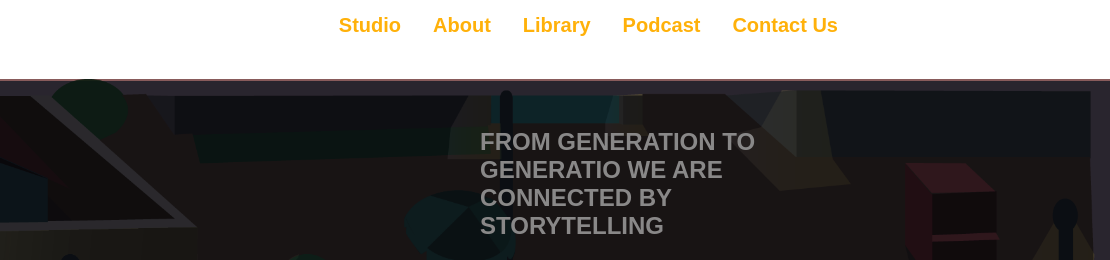
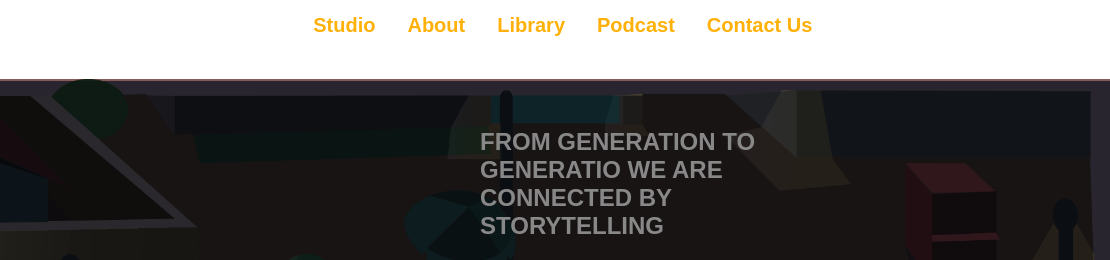
Before and after one commit to rithaven/TAJI-Studio, a plain HTML site: page index.html in a window 1280 px wide. Shown: the top 260 px of the page, 170-1280 px from the left. Drawn offline with Linux system fonts and the light colour scheme.

```diff
--- a/index.html
+++ b/index.html
@@ -23,7 +23,7 @@
       <a href="#home" id="navbar__logo" class="active"
         ><img src="images/LOGO.png" width="60" height="60"
       /></a>
-      <a href="#home" class="home" style="margin-right: 20%">Contact Us</a>
+      <a href="#home" class="home" style="margin-right: 22%">Contact Us</a>
       <a href="#home">Podcast</a>
       <a href="#news">Library</a>
       <a href="#contact">About</a>
```
